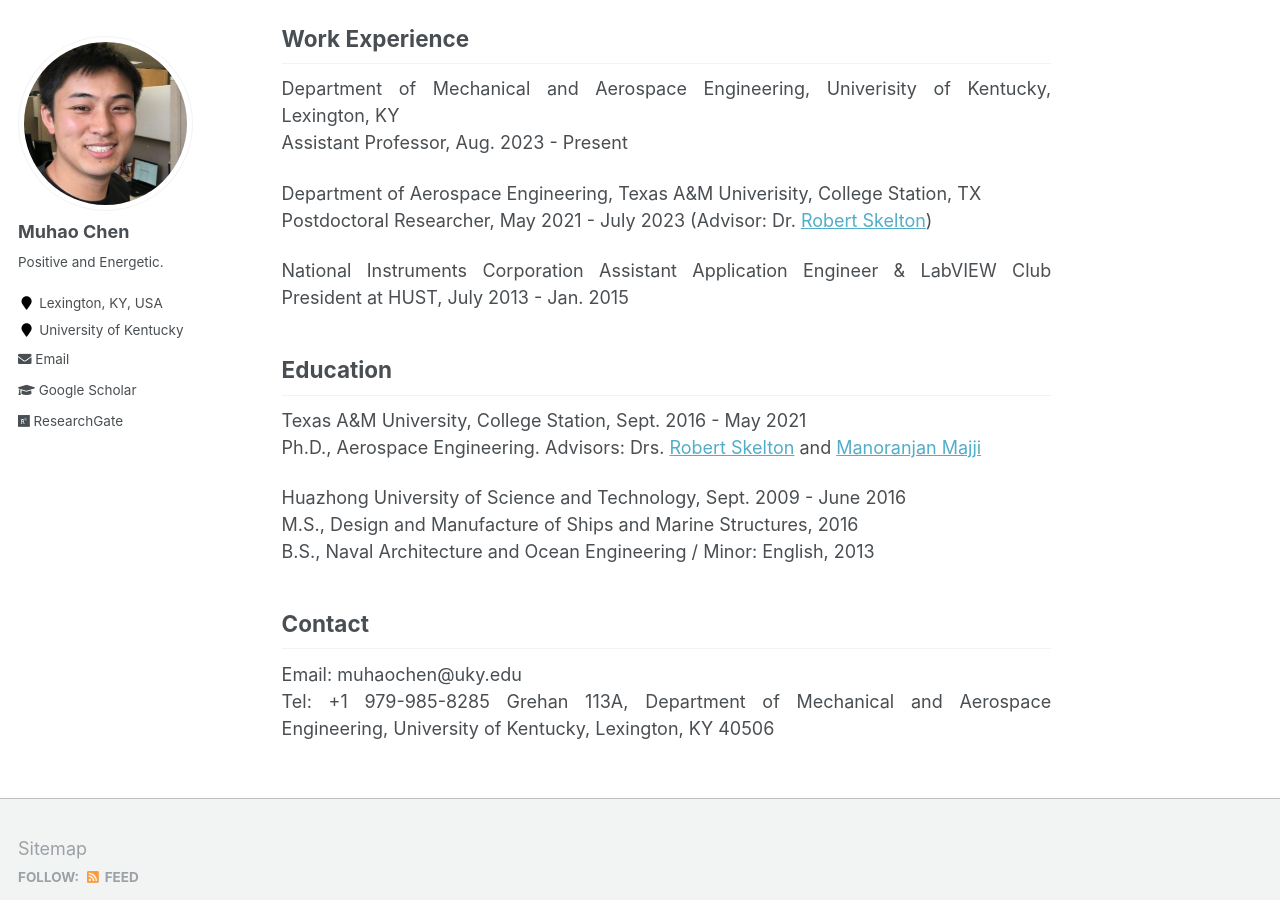
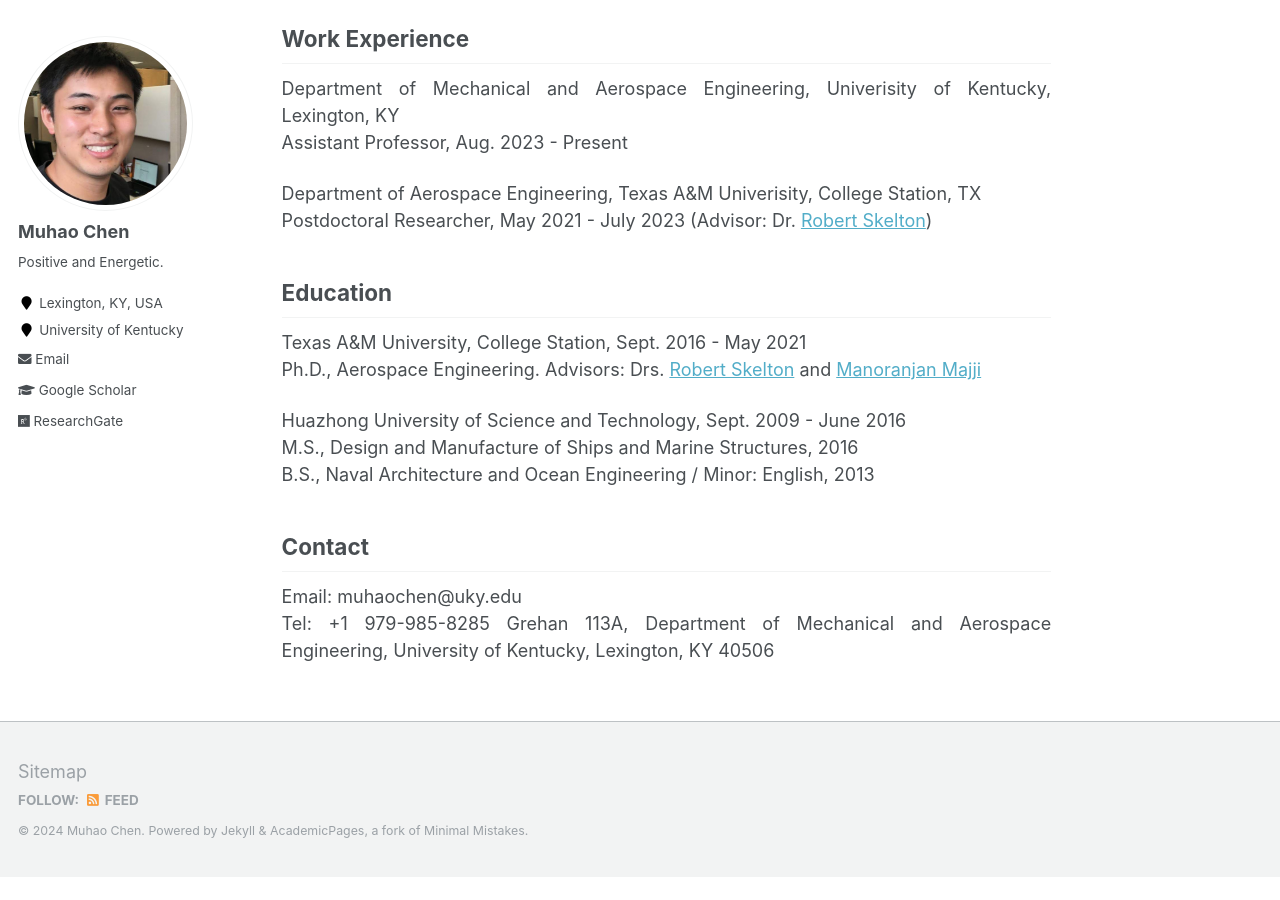
Before and after one commit to Muhao-Chen/muhao-chen.github.io, a Jekyll site: the page built from _pages/about.md, in a window 1280 px wide and 900 px high, scrolled down 633 px. Built offline with Jekyll 4.4.1, drawn with Linux system fonts in a browser that asks for light colours; after the commit the page ends 1510 px from its top, so only the background shows below that.

Commit message:
Update about.md

```diff
--- a/_pages/about.md
+++ b/_pages/about.md
@@ -52,8 +52,10 @@ Assistant Professor, Aug. 2023 - Present
 Department of Aerospace Engineering, Texas A&M Univerisity, College Station, TX
 Postdoctoral Researcher, May 2021 - July 2023 (Advisor: Dr. [Robert Skelton](https://bobskelton.github.io/))
 
-National Instruments Corporation
-Assistant Application Engineer & LabVIEW Club President at HUST, July 2013 - Jan. 2015
+<!-- Think -->
+<!-- National Instruments Corporation
+Assistant Application Engineer, July 2013 - Jan. 2015 -->
+ <!-- & LabVIEW Club President at HUST, July 2013 - Jan. 2015  -->
 
 ## Education
 Texas A&M University, College Station, Sept. 2016 - May 2021
```
